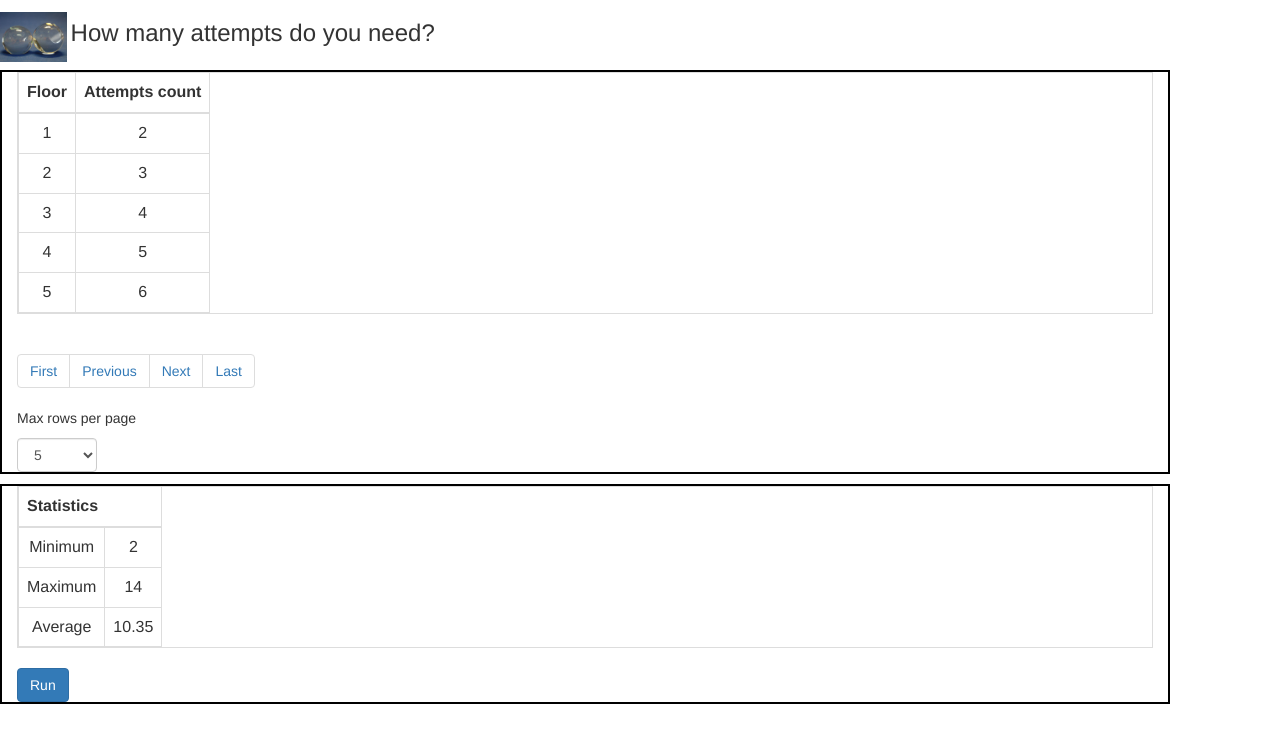
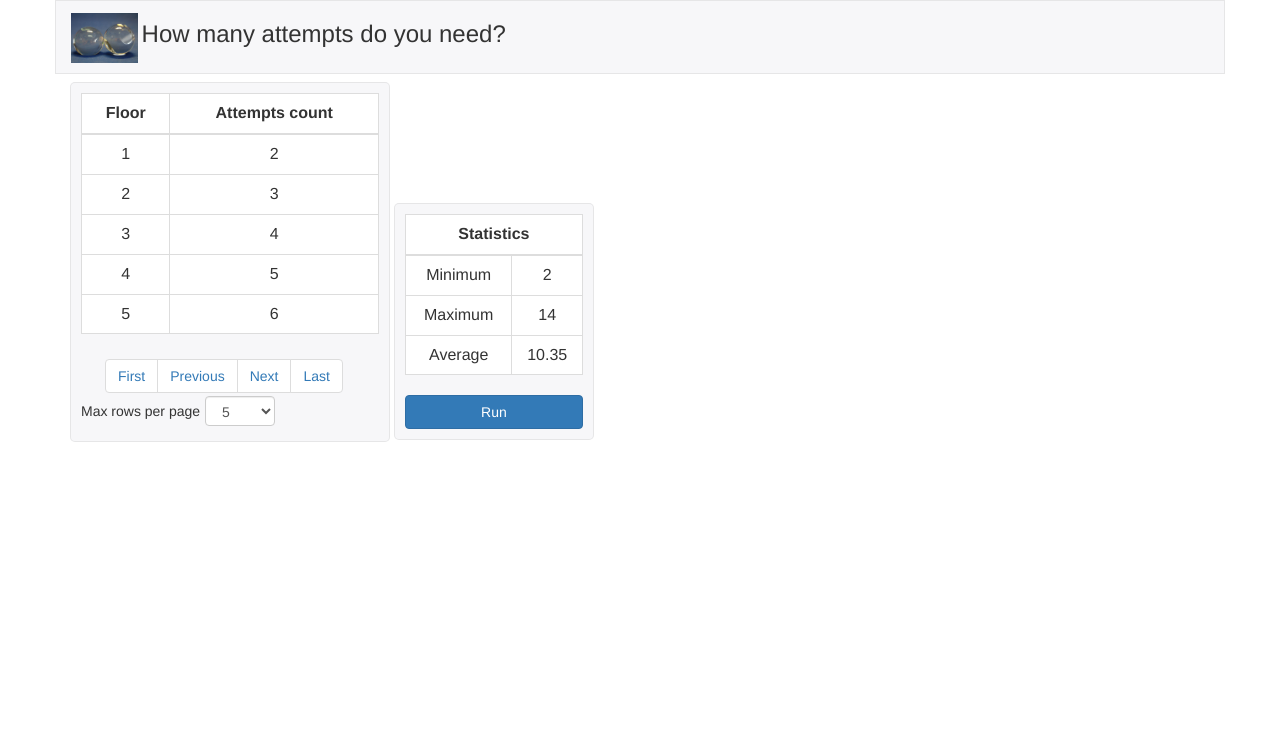
Before and after one commit to IvanKhud/FirstJSApp, a PHP site: page /index.html in a window 1280 px wide. Shown: the top 743 px of the page. Run offline with PHP 8.4, Linux system fonts and the light colour scheme; some libraries are stand-ins or nearby versions.

Commit message:
#10 divided main content

```diff
--- a/css/style.css
+++ b/css/style.css
@@ -3,12 +3,16 @@
   margin: 0;
 }
 
-.header {
+.head {
   height: 60px;
+  float: center;
+  display: inline-block;
 }
 
-.head {
-  display: inline-block;
+.fluid-header {
+  background-color: #f7f7f9;
+  border: solid rgba(0, 0, 0, 0.07);
+  border-width: 1px;
 }
 
 .logo {
@@ -21,25 +25,70 @@
   margin-top: 10px;
 }
 
-.container {
+.generalContainer {
   position: relative;
-  margin-top: 10px;
-  border: 2px solid black;
-  width: 100px;
-  display: inline-block;
 }
 
+.mainContent,
+.rightSidebar {
+  position: relative;
+  display: inline-block;
+  background-color: #f7f7f9;
+  border: solid rgba(0, 0, 0, 0.07);
+  border-width: 1px;
+  border-radius: 5px;
+  margin-top: 8px;
+  padding: 10px;
+}
 
-.table {
+.mainContent {
+  width: 320px;
+}
+
+.rightSidebar {
+  width: 200px;
+}
+
+.mainTable, .rightTable {
+  background-color: white;
+  text-align: center;
+}
+
+.mainTable {
+  width: 300px;
+}
+
+.mainTable th,
+.rightTable th {
+  text-align: center;
+}
+
+.maxRowsPerPageForm {
   position: relative;
-  width: 50px;
-  display: inline-block;
+  height: 32px;
+  margin-top: 3px;
+}
+
+.maxRowsPerPageForm p {
+  float: left;
+  margin-right: 5px;
+  margin-top: 5px;
 }
 
 #maxRowsPerPage {
-  width: 7%;
+  width: 70px;
+  height: 30px;
+  font-size: 14px;
 }
 
-th, td {
-  text-align: center;
+#pagination {
+  margin-left: 24px;
+  margin-top: 5px;
+  margin-bottom: 0px;
 }
+
+#pagination li {
+  color: #fff;
+  background-color: #5bc0de;
+  border-color: #ddd;
+}
--- a/index.html
+++ b/index.html
@@ -13,7 +13,7 @@
 
 <body>
 
-  <div class="header">
+  <div class="container fluid-header">
     <div class="head">
       <img class="logo" src="img/balls.jpg" alt="balls">
     </div>
@@ -22,9 +22,10 @@
     </div>
   </div>
 
+  <div class="container generalContainer">
 
-  <div class="container generalContainer">
-    <table class="table table-bordered">
+  <div class="mainContent">
+    <table class="table table-bordered mainTable">
       <thead>
         <tr>
           <th>Floor</th>
@@ -34,6 +35,7 @@
       <tbody id="generalTable">
       </tbody>
     </table>
+
     <div id="pages">
       <ul class="pagination pagination-info" id="pagination">
         <li id="buttonFirst"><a href='#' onclick='navButtonClick("first")'>First</a></li>
@@ -42,6 +44,8 @@
         <li id="buttonLast"><a href='#' onclick='navButtonClick("last")'>Last</a></li>
       </ul>
     </div>
+
+    <div class="maxRowsPerPageForm">
     <p>Max rows per page</p>
     <select class="form-control" id="maxRowsPerPage" onchange="maxRowsPerPageOnChange()">
       <option value=5>5</option>
@@ -51,8 +55,10 @@
     </select>
     </div>
 
-  <div class="container statisticsContainer">
-     <table class="table table-bordered">
+  </div>
+
+  <div class="rightSidebar">
+    <table class="table table-bordered rightTable">
       <thead>
         <tr>
           <th colspan='2'>Statistics</th>
@@ -61,8 +67,12 @@
       <tbody id="statisticsTable">
       </tbody>
     </table>
-    <button type="button" class="btn btn-primary btn-md" onclick="main()">Run</button>
+    <button type="button" class="btn btn-primary btn-block" onclick="main()">Run</button>
   </div>
+
+  </div>
+
+
 
 </body>
 </html>
```
Lines whose indentation alone changed are shown as unchanged.
